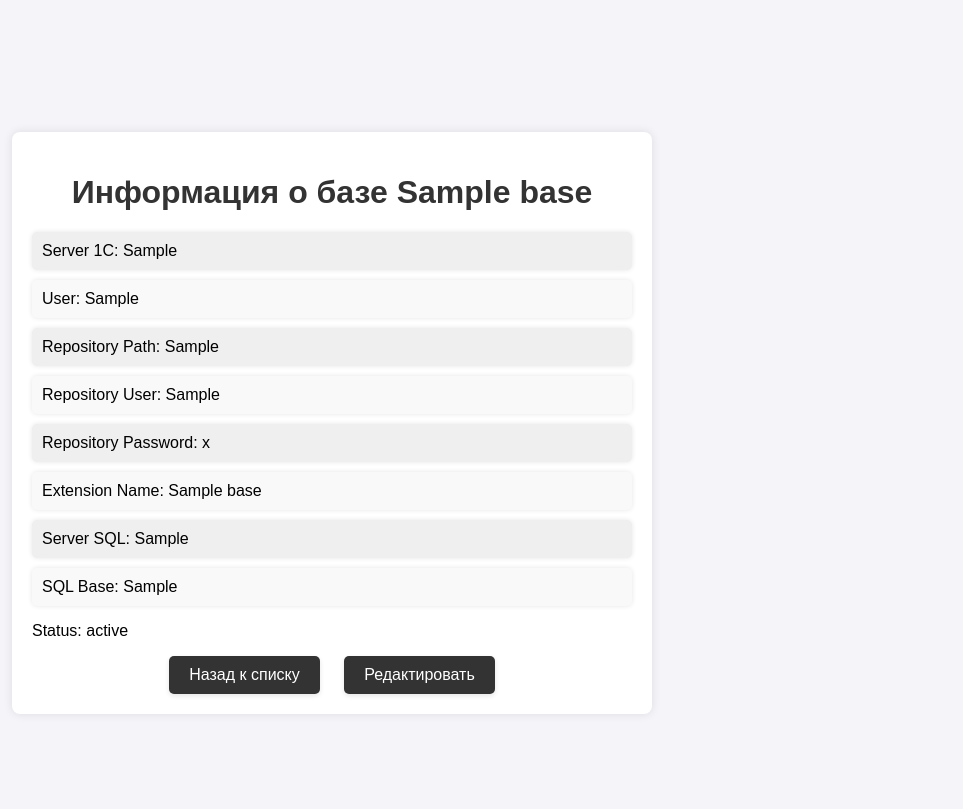
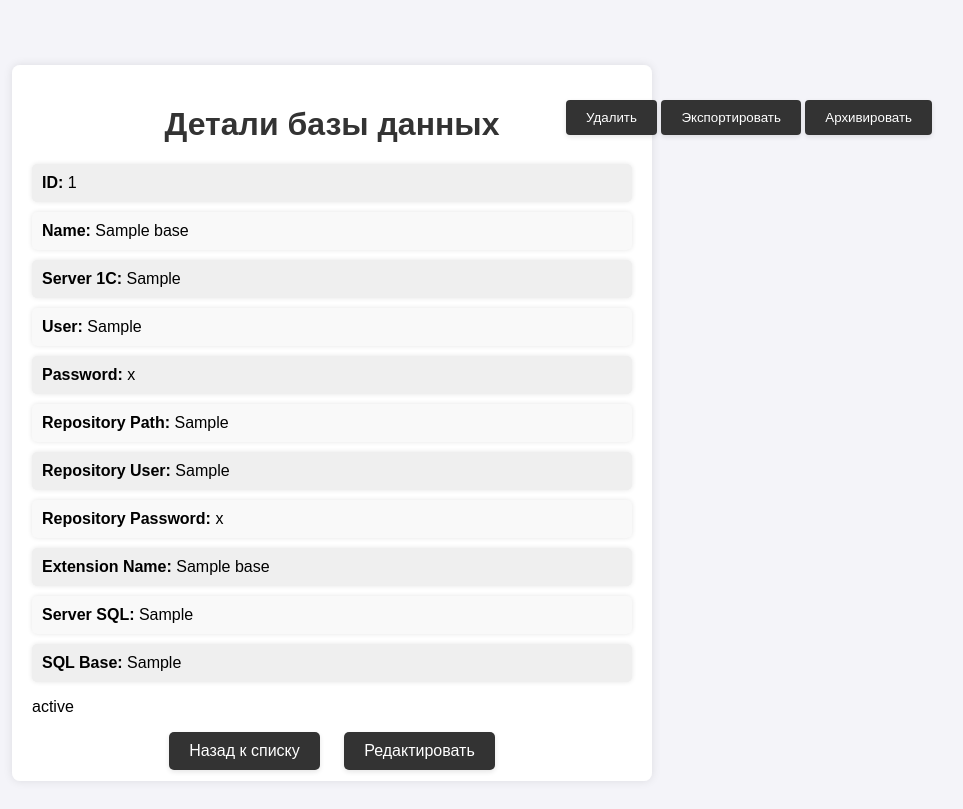
Before and after one commit to rjzns/practice-tasks, a Flask app: template templates/base_details.html in a window 1280 px wide. Shown: the top 809 px of the page, without its empty margins (308-1271 px from the left). Run offline with Flask 3, Linux system fonts and the light colour scheme; tables that the repository leaves empty hold one stand-in row (values such as "Sample post"); the template is opened without the code that fills it: values that come from a table or form of the project are taken from there, most other values are stand-ins (such as "Sample title", 1, 10 or a date in 2020); parts of the project's set-up code (start-up, migrations or seed data) failed here and were passed over.

Commit message:
Добавлена работа с бд при помощи checkbox, удаление бд из списка, ахривация и экспорт

```diff
--- a/app.py
+++ b/app.py
@@ -1,16 +1,20 @@
-from flask import Flask, render_template, request, redirect, url_for, flash
+from flask import Flask, render_template, request, redirect, url_for, flash, send_file
 from flask_sqlalchemy import SQLAlchemy
 from sqlalchemy import inspect
 import json
 from cryptography.fernet import Fernet
 import pythoncom
 import win32com.client as win32
+import shutil
+import os
+import zipfile
+from io import BytesIO
 
 app = Flask(__name__)
 app.secret_key = 'supersecretkey'  # Необходим для использования flash-сообщений
 
 # Загрузка конфигурации из config.json
-with open('config.json', 'r', encoding='utf-8') as config_file:
+with open('config.json', 'r', encoding='utf-8-sig') as config_file:
     config = json.load(config_file)
 
 db_dialect = config['database']['dialect']
@@ -154,7 +158,9 @@ def index():
 def show_base(base_id):
     if not db:
         return "SQLAlchemy не установлен. Приложение работает в ограниченном режиме."
-    base = BaseModel.query.get_or_404(base_id)
+    base = db.session.get(BaseModel, base_id)
+    if not base:
+        return "База данных не найдена", 404
     base_details = {
         'id': base.id,
         'name': base.name,
@@ -175,7 +181,9 @@ def show_base(base_id):
 def edit_base(base_id):
     if not db:
         return "SQLAlchemy не установлен. Приложение работает в ограниченном режиме."
-    base = BaseModel.query.get_or_404(base_id)
+    base = db.session.get(BaseModel, base_id)
+    if not base:
+        return "База данных не найдена", 404
     if request.method == 'POST':
         base.name = request.form['name']
         base.server_1c = request.form['server_1c']
@@ -200,13 +208,103 @@ def connect_to_1c(base):
     try:
         pythoncom.CoInitialize()
         v8 = win32.Dispatch("V83.COMConnector")
-        connection_string = f'File="{base["repository_path"]}";Usr="{base["user"]}";Pwd="{base["password"]}";'
+        connection_string = f'Srvr="{base["server_1c"]}";Ref="{base["name"]}";Usr="{base["user"]}";Pwd="{base["password"]}";'
         connection = v8.Connect(connection_string)
         return "Подключение успешно"
     except Exception as e:
         print(f"Ошибка подключения к базе 1С: {e}")
         return f"Ошибка подключения: {e}"
 
+@app.route('/perform_action', methods=['POST'])
+def perform_action():
+    if not db:
+        return "SQLAlchemy не установлен. Приложение работает в ограниченном режиме."
+    action = request.form.get('action')
+    selected_bases = request.form.getlist('selected_bases')
+    if not selected_bases:
+        flash("Пожалуйста, выберите базы данных для выполнения действия.", "warning")
+        return redirect(url_for('index'))
+    if action == 'delete':
+        delete_bases(selected_bases)
+    elif action == 'export':
+        return export_bases(selected_bases)
+    elif action == 'archive':
+        return archive_bases(selected_bases)
+    return redirect(url_for('index'))
+
+def delete_bases(base_ids):
+    try:
+        for base_id in base_ids:
+            base = db.session.get(BaseModel, base_id)
+            if base:
+                db.session.delete(base)
+        db.session.commit()
+        flash("Базы успешно удалены!", "success")
+    except Exception as e:
+        db.session.rollback()
+        flash(f"Ошибка при удалении баз: {e}", "danger")
+
+def export_bases(base_ids):
+    try:
+        bases_data = []
+        for base_id in base_ids:
+            base = db.session.get(BaseModel, base_id)
+            if base:
+                base_details = {
+                    'id': base.id,
+                    'name': base.name,
+                    'server_1c': base.server_1c,
+                    'user': base.user,
+                    'password': base.password,
+                    'repository_path': base.repository_path,
+                    'repository_user': base.repository_user,
+                    'repository_password': base.repository_password,
+                    'extension_name': base.extension_name,
+                    'server_sql': base.server_sql,
+                    'sql_base': base.sql_base
+                }
+                bases_data.append(base_details)
+
+        # Сохранение данных в файл
+        json_data = json.dumps(bases_data, ensure_ascii=False, indent=4)
+        buffer = BytesIO()
+        buffer.write(json_data.encode('utf-8'))
+        buffer.seek(0)
+
+        return send_file(buffer, as_attachment=True, download_name="exported_bases.json", mimetype="application/json")
+    except Exception as e:
+        flash(f"Ошибка при экспорте баз: {e}", "danger")
+        return redirect(url_for('index'))
+
+def archive_bases(base_ids):
+    try:
+        zip_buffer = BytesIO()
+        with zipfile.ZipFile(zip_buffer, 'w', zipfile.ZIP_DEFLATED) as zip_file:
+            for base_id in base_ids:
+                base = db.session.get(BaseModel, base_id)
+                if base:
+                    base_details = {
+                        'id': base.id,
+                        'name': base.name,
+                        'server_1c': base.server_1c,
+                        'user': base.user,
+                        'password': base.password,
+                        'repository_path': base.repository_path,
+                        'repository_user': base.repository_user,
+                        'repository_password': base.repository_password,
+                        'extension_name': base.extension_name,
+                        'server_sql': base.server_sql,
+                        'sql_base': base.sql_base
+                    }
+                    json_data = json.dumps(base_details, ensure_ascii=False, indent=4)
+                    zip_file.writestr(f"{base.name}.json", json_data)
+
+        zip_buffer.seek(0)
+        return send_file(zip_buffer, as_attachment=True, download_name="archived_bases.zip", mimetype="application/zip")
+    except Exception as e:
+        flash(f"Ошибка при архивировании баз: {e}", "danger")
+        return redirect(url_for('index'))
+
 if __name__ == '__main__':
     create_database()
     app.run(debug=True)
--- a/static/styles.css
+++ b/static/styles.css
@@ -89,3 +89,26 @@ li:nth-child(odd) {
 .submit-button:hover {
     background-color: #151515;
 }
+
+.actions {
+    display: flex;
+    flex-direction: column;
+    gap: 10px;
+    position: absolute;
+    right: 40px;
+    top: 100px;
+}
+
+.action-button {
+    background-color: #333333;
+    color: #ffffff;
+    border: none;
+    border-radius: 4px;
+    padding: 10px 20px;
+    cursor: pointer;
+    box-shadow: 0 2px 5px rgba(0, 0, 0, 0.1);
+}
+
+.action-button:hover {
+    background-color: #151515;
+}
--- a/templates/base_details.html
+++ b/templates/base_details.html
@@ -3,23 +3,36 @@
 <head>
     <meta charset="UTF-8">
     <meta name="viewport" content="width=device-width, initial-scale=1.0">
-    <title>Base Details</title>
+    <title>Детали базы</title>
     <link rel="stylesheet" href="{{ url_for('static', filename='styles.css') }}">
 </head>
 <body>
     <div class="container">
-        <h1>Информация о базе {{ base.name }}</h1>
+        <h1>Детали базы данных</h1>
         <ul>
-            <li>Server 1C: {{ base.server_1c }}</li>
-            <li>User: {{ base.user }}</li>
-            <li>Repository Path: {{ base.repository_path }}</li>
-            <li>Repository User: {{ base.repository_user }}</li>
-            <li>Repository Password: {{ base.repository_password }}</li>
-            <li>Extension Name: {{ base.extension_name }}</li>
-            <li>Server SQL: {{ base.server_sql }}</li>
-            <li>SQL Base: {{ base.sql_base }}</li>
+            <li><strong>ID:</strong> {{ base.id }}</li>
+            <li><strong>Name:</strong> {{ base.name }}</li>
+            <li><strong>Server 1C:</strong> {{ base.server_1c }}</li>
+            <li><strong>User:</strong> {{ base.user }}</li>
+            <li><strong>Password:</strong> {{ base.password }}</li>
+            <li><strong>Repository Path:</strong> {{ base.repository_path }}</li>
+            <li><strong>Repository User:</strong> {{ base.repository_user }}</li>
+            <li><strong>Repository Password:</strong> {{ base.repository_password }}</li>
+            <li><strong>Extension Name:</strong> {{ base.extension_name }}</li>
+            <li><strong>Server SQL:</strong> {{ base.server_sql }}</li>
+            <li><strong>SQL Base:</strong> {{ base.sql_base }}</li>
         </ul>
-        <p>Status: {{ connection_status }}</p>
+        <p>{{ connection_status }}</p>
+
+        <div class="actions">
+            <form method="POST" action="{{ url_for('perform_action') }}">
+                <input type="hidden" name="selected_bases" value="{{ base.id }}">
+                <button type="submit" name="action" value="delete" class="action-button">Удалить</button>
+                <button type="submit" name="action" value="export" class="action-button">Экспортировать</button>
+                <button type="submit" name="action" value="archive" class="action-button">Архивировать</button>
+            </form>
+        </div>
+
         <section class="base-actions">
             <a href="{{ url_for('index') }}">Назад к списку</a>
             <a href="{{ url_for('edit_base', base_id=base.id) }}">Редактировать</a>
```
Also changed, not shown: templates/index.html (+15 -5 lines).
